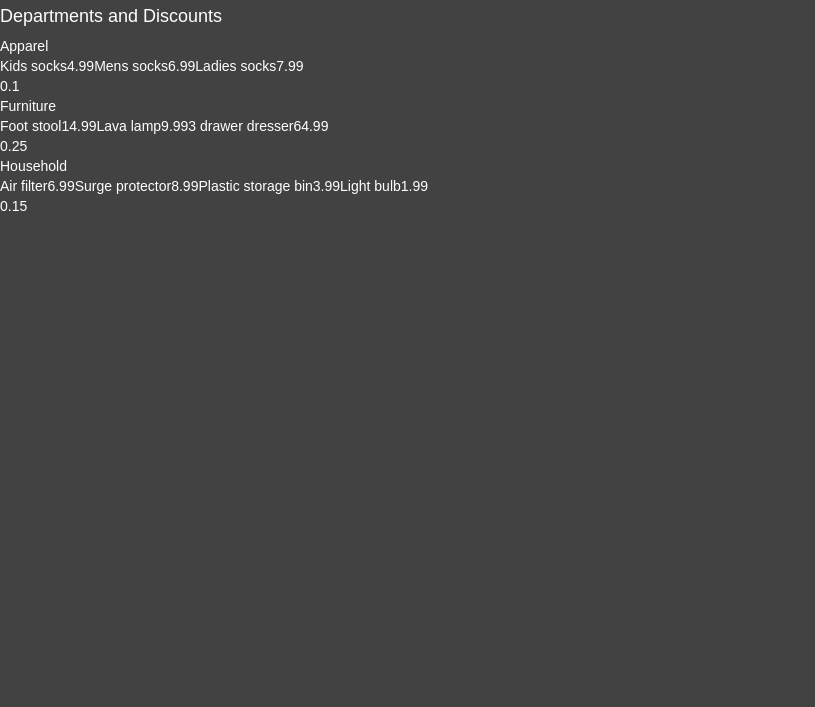
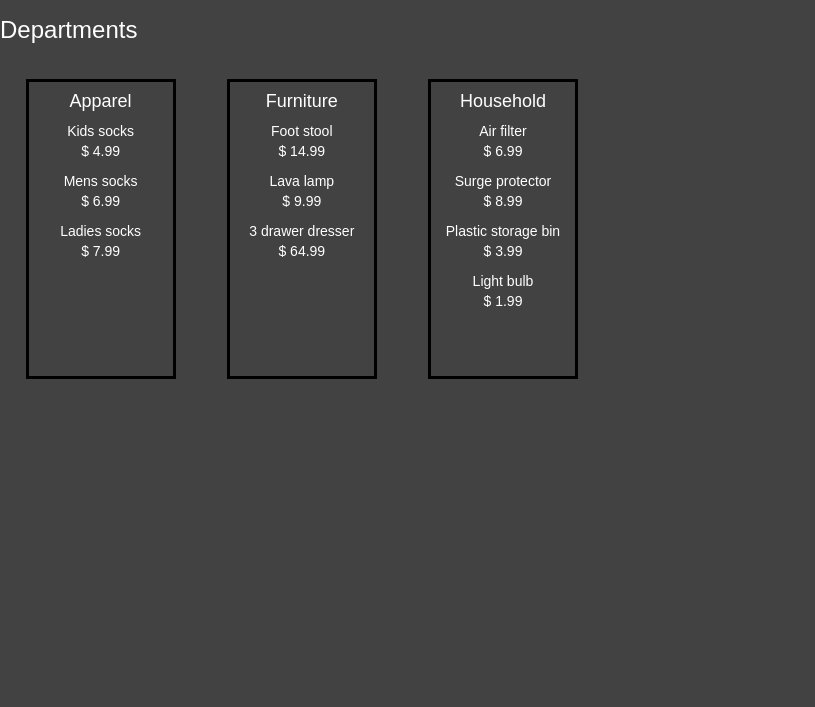
Before and after one commit to mitchellblom/seasonalSales, a plain HTML site: page index.html in a window 1280 px wide. Shown: the part 93-800 px from the top of the page, without its empty margins (0-815 px from the left). Drawn offline with nearby package versions, Linux system fonts and the light colour scheme.

Commit message:
writing neatly, some styling

```diff
--- a/index.html
+++ b/index.html
@@ -2,13 +2,13 @@
 <html lang="en">
 <head>
 	<meta charset="UTF-8">
-	<title>Document</title>
+	<title>Hot Style</title>
 	<link rel="stylesheet" href="https://maxcdn.bootstrapcdn.com/bootstrap/3.3.7/css/bootstrap.min.css" integrity="sha384-BVYiiSIFeK1dGmJRAkycuHAHRg32OmUcww7on3RYdg4Va+PmSTsz/K68vbdEjh4u" crossorigin="anonymous">
 	<link rel="stylesheet" type="text/css" href="main.css">
 </head>
 <body>
 
-	<h1>Seasonal Sales - the spiciest deals on the web!</h1>
+	<h1>Seasonal Sales - the <i>spiciest</i> deals on the web!</h1>
 
 	<select>
 		<option>Select Season</option>
@@ -19,7 +19,7 @@
 	</select>
 
 
-	<h4>Departments and Discounts</h4>
+	<h3>Departments</h3>
 
 		<div id="output"></div>
 
--- a/main.css
+++ b/main.css
@@ -7,3 +7,17 @@ body {
 select {
 	color: black;
 }
+
+p {
+	display: inline-block;
+}
+
+.departments {
+	display: inline-block;
+	vertical-align: top;
+	border: 3px solid black;
+	min-height: 300px;
+	min-width: 150px;
+	text-align: center;
+	margin: 2%;
+}
--- a/scripts.js
+++ b/scripts.js
@@ -14,10 +14,10 @@ function categoriesDom(xhrData) { //xhrData comes from makeDom(data) in the exec
     for (var i = 0; i < xhrData.categories.length; i++) {
         categories = xhrData.categories[i];
         categoryString += `<div class="departments">`;
-        categoryString += `<div>${categories.name}</div>`;
+        categoryString += `<h4>${categories.name}</h4>`;
         categoryString += `<div id="${categories.name}"></div>`;
         categoryString += `<div id="${categories.season_discount}"></div>`;
-        categoryString += `<div>${categories.discount}</div>`;
+        // categoryString += `<p>${categories.discount}</p>`;
         categoryString += `</div>`;
     }
 		output.innerHTML = categoryString;
@@ -40,18 +40,18 @@ function productDomSwitch(data) {
 
 		switch (prodInfo.category_id){
 		        case 1:
-		            appString += prodInfo.name;
-		            appString += prodInfo.price;
+		            appString += `<div>${prodInfo.name}</div>`;
+		            appString += `<p>$ ${prodInfo.price}</p>`;
 		            apparel.innerHTML = appString;
 		        break;
 		        case 2:
-		            furnString += prodInfo.name;
-		            furnString += prodInfo.price;
+		            furnString += `<div>${prodInfo.name}</div>`;
+		            furnString += `<p>$ ${prodInfo.price}</p>`;
 		            furniture.innerHTML = furnString;
 		        break;
 		        case 3:
-		            houseString += prodInfo.name;
-		            houseString += prodInfo.price;
+		            houseString += `<div>${prodInfo.name}</div>`;
+		            houseString += `<p>$ ${prodInfo.price}</p>`;
 		            household.innerHTML = houseString;
 		        break;
 	        }
```
